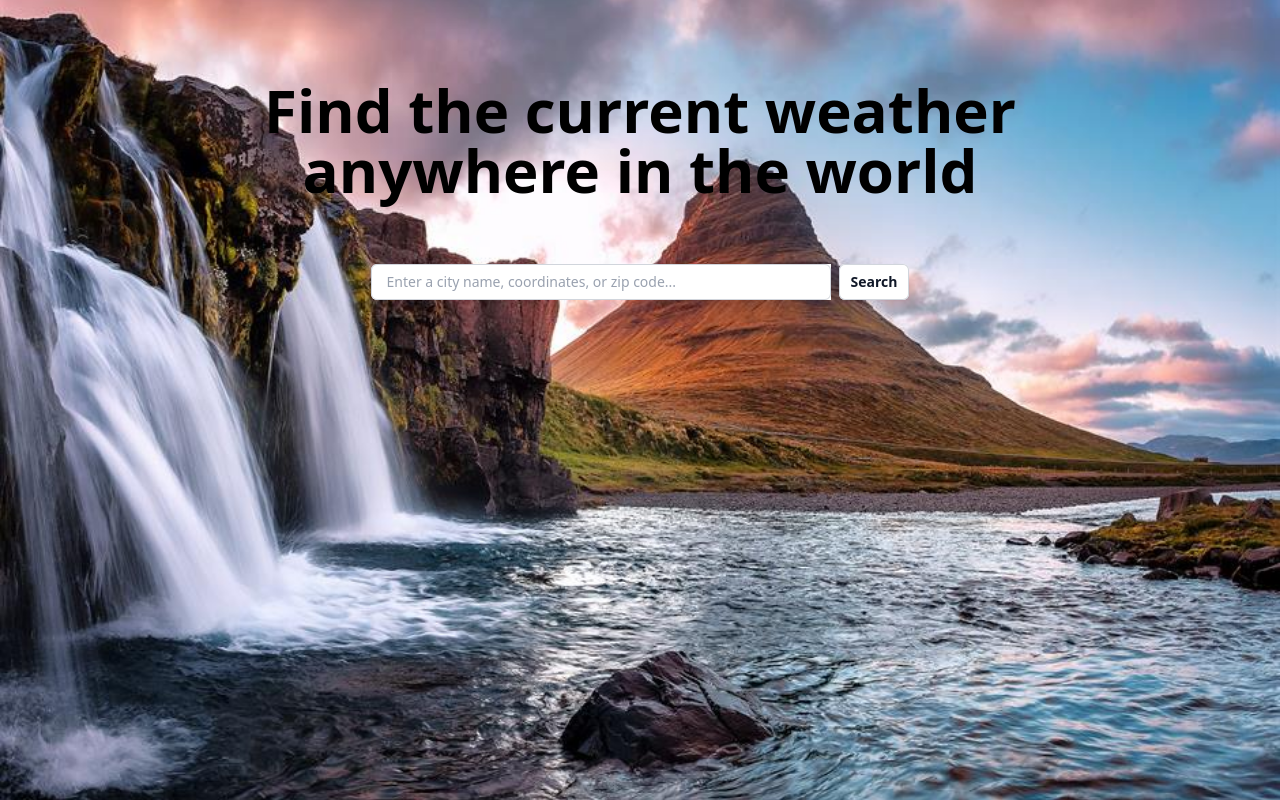
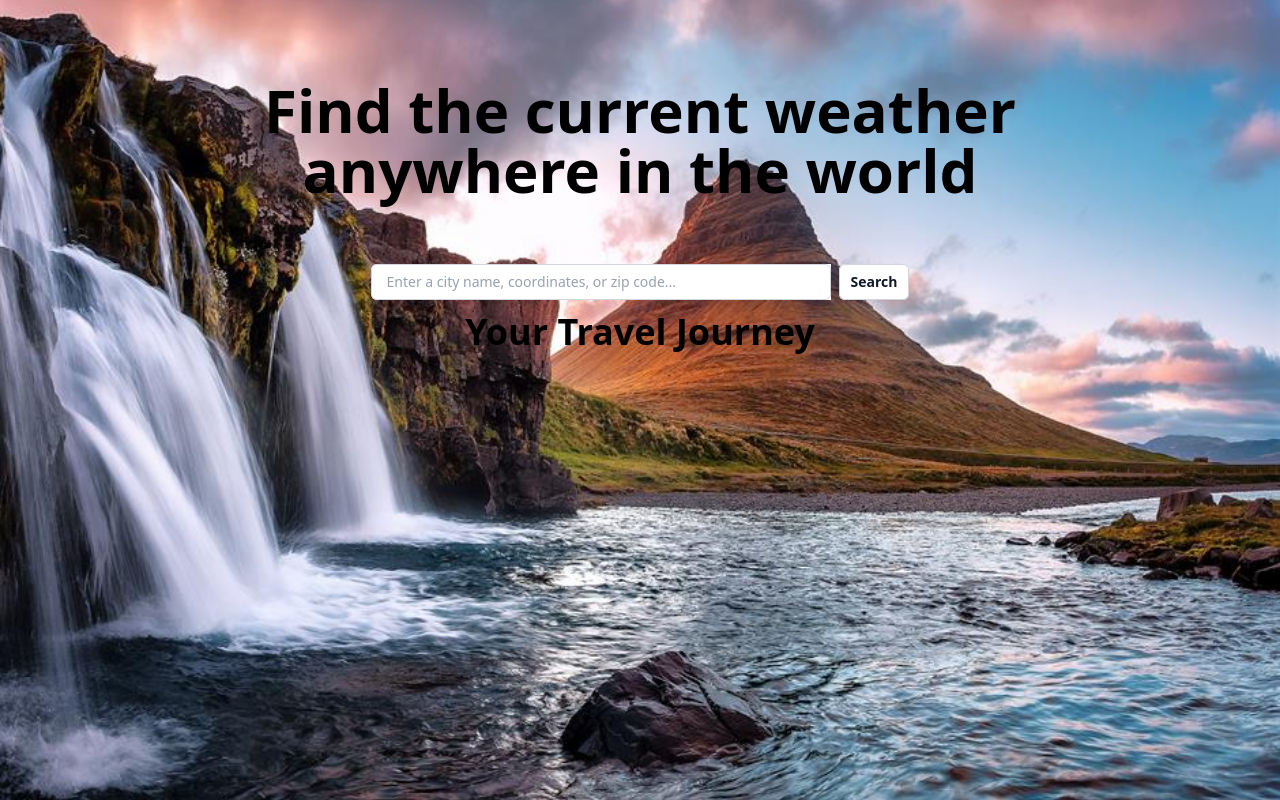
Before and after one commit to lukeolsen06/Weather-App, a React (Vite) app in the folder frontend/: page / in a window 1280 px wide. Built offline with nearby package versions, Linux system fonts and the light colour scheme.

Commit message:
feat: Added type for CoordinatePair, to be implemented in Globe logic

```diff
--- a/frontend/src/App.tsx
+++ b/frontend/src/App.tsx
@@ -1,18 +1,20 @@
 import SearchBar from './components/SearchBar'
 import TitleSection from './components/TitleSection'
 import WeatherCardList from './components/WeatherCardList'
+import GlobalMap from './components/GlobalMap'
 import type { WeatherDto } from './types/WeatherDto'
+import type { CoordinatePair } from './types/CoordinatePair'
 import { useState } from 'react'
 import bg from './assets/background.jpg';
 
 function App() {
 
   const [weatherCards, setWeatherCards] = useState<WeatherDto[]>([])
+  const [locationCoords, setLocationCoords] = useState<CoordinatePair[]>([])
 
   const addWeatherCard = (weather: WeatherDto) => {
 
     /* Do not duplicate cards. Only place new card and remove old one if current_time value  has changed, as this reveals new weather data.*/
-
     // Locations can share the same name, so have to check coordinates
     setWeatherCards(prev => {
       const existing = prev.find(w =>
@@ -20,8 +22,10 @@ function App() {
         w.lat === weather.lat &&
         w.lon === weather.lon);
 
-      // If no cards in list, add
+      const coordinates: CoordinatePair = {latitude: weather.lat, longitude: weather.lon}
+      // If no cards in list, add coordinates to globe and add card to list
       if (!existing) {
+        addLocationCoord(coordinates)
         return [...prev, weather];
       }
 
@@ -33,6 +37,7 @@ function App() {
       }
 
       // At this point, the current times do not match, so this is a new weather instance. Re-render array, modifying in-place if location has same name
+      // Don't need to add to globe because coordinates are already there
       return prev.map(w =>
         w.name === weather.name &&
         w.lat === weather.lat &&
@@ -43,12 +48,25 @@ function App() {
     });
   }
 
+  const addLocationCoord = (coords: CoordinatePair) => {
+
+    setLocationCoords(prev => {
+      return prev.map(c =>
+        c.latitude == coords.latitude &&
+        c.longitude == coords.longitude
+        ? coords
+        : c
+      );
+    });
+  }
+
   return (
     <>
       <div className="App min-h-screen bg-cover bg-center bg-no-repeat" style={{backgroundImage: `url(${bg})`}}>
         <TitleSection />
         <SearchBar onFound={addWeatherCard}/>
         <WeatherCardList weatherCards={weatherCards}/>
+        <GlobalMap locationCoords={locationCoords}/>
       </div>
     </>
   )
--- /dev/null
+++ b/frontend/src/components/GlobalMap.tsx
@@ -0,0 +1,26 @@
+import React from 'react'
+import type { CoordinatePair } from '../types/CoordinatePair'
+
+
+interface CoordinatePairProps {
+    locationCoords: CoordinatePair[]
+}
+
+const GlobalMap = ({locationCoords}: CoordinatePairProps) => {
+
+    return (
+        <div>
+            <div className="max-w-7xl mx-auto">
+                <h1 className="text-center text-4xl font-bold "> {" "}
+                    Your Travel Journey
+                </h1>
+                <div className="grid grid-cols-1 lg:grid-cols-3 gap-8 items-start">
+                    <div className="lg:col-span-2 bg-white rounded-xl shadow-lg overflow-hidden">
+                    </div>
+                </div>
+            </div>
+        </div>
+        )
+    }
+
+export default GlobalMap
--- /dev/null
+++ b/frontend/src/types/CoordinatePair.ts
@@ -0,0 +1,5 @@
+
+export type CoordinatePair = {
+    latitude: string,
+    longitude: string
+}
```
Also changed, not shown: 1 other file (tests, documents, lock files or other folders).
